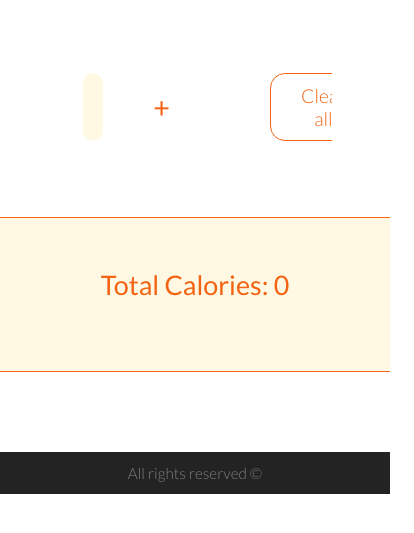
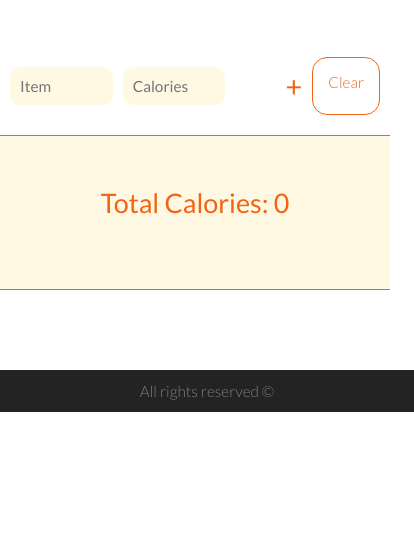
Before and after one commit to omerme13/Calorie-Tracker, a plain HTML site: page index.html in a window 390 px wide. Shown: the part 135-668 px from the top of the page, 414 px wide, since content can reach past the window. Drawn offline with Linux system fonts and the light colour scheme.

Commit message:
fixed menu

```diff
--- a/index.html
+++ b/index.html
@@ -16,11 +16,11 @@
         <section class="sec-menu">
             <form>
                 <div class="input-container">
-                    <input id="item-input" type="text" placeholder="Add item">
-                    <input id="calories-input" type="number" placeholder="Add calories">
+                    <input id="item-input" type="text" placeholder="Item">
+                    <input id="calories-input" type="number" placeholder="Calories">
                 </div>
                 <input type="submit" value="+">
-                <a class="btn clear-tasks" href="#/">Clear all</a>
+                <a class="btn clear-tasks" href="#/">Clear</a>
             </form>
         </section>
 
--- a/style.css
+++ b/style.css
@@ -5,7 +5,7 @@
 * {
     margin: 0;
     padding: 0;
-    box-sizing: border-box;
+    /* box-sizing: border-box; */
 }
 
 html {
@@ -51,12 +51,12 @@ input[type=submit] {
     font-size: 200%;
 }
 
-
 .icons:hover,
 input[type=submit]:hover {
     color: #b84809;
     cursor: pointer;
 }
+
 
 /* ---------------------------------------- */
 /* HEADER & FOOTER */
@@ -95,7 +95,7 @@ footer {
   top: 0;
   left: 0;
   width: 100%;
-  padding: 20px;
+  padding: 20px 0;
   background-color: rgb(35,35,35);
 }
 
@@ -105,8 +105,8 @@ footer {
 
 form {
     margin: 0 auto;
-    overflow: hidden;
-    padding: 16px;
+    /* overflow: hidden; */
+    /* padding: 16px; */
     display: flex;
     justify-content: center;
 }
@@ -115,7 +115,7 @@ input {
     padding: 10px;
     border-radius: 10px;
     border: none;
-    font-size: 100%;
+    font-size: 80%;
     background-color: #fff9e4;
     font-family: inherit;
     color: #F36312;
@@ -153,7 +153,7 @@ input[type=submit] {
     border: 1px solid #F36312;
     color: #F36312;
     margin-left: 100px;
-    width: 60%;
+    font-size: 80%;
 }
 
 .btn:hover {
@@ -189,6 +189,7 @@ li {
     color: inherit;
     background-color: #fff;
     width: 50%;
+    min-width: 200px;
     font-weight: 400;
     transition: background 0.2s;
     display: flex;
@@ -211,6 +212,7 @@ li {
     left: 0;
     top: 0;
     width: 100%;
+    min-width: 300px;
     height: 100%;
     overflow: auto; /* Enable scroll if needed */
     background-color: rgba(0,0,0,0.4);
@@ -233,7 +235,10 @@ li {
     padding: 20px;
     border: 1px solid rgb(150, 150, 150);
     width: 40%;
+    min-width: 250px;
     height: 40%;
+    min-height: 250px;
+
 }
 
 .modal-content-edit {
@@ -260,8 +265,25 @@ li {
 /* RESPONSIVENESS */
 /* ---------------------------------------- */
 
-@media(max-width: 1300px) {
+@media(max-width: 500px) {
     html {
-        font-size: 1.2em;
+        font-size: 120%;
+    }
+
+    .sec-menu {
+        margin: 0px;
+    }
+
+    .btn:link {
+        padding: 15px;
+        margin: 0 10px;
+    }
+
+    input {
+        margin: 5px;
+    }
+
+    .input-container {
+        margin: 5px;
     }
 }
```
